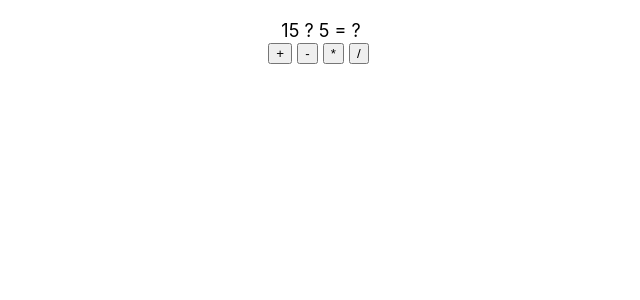
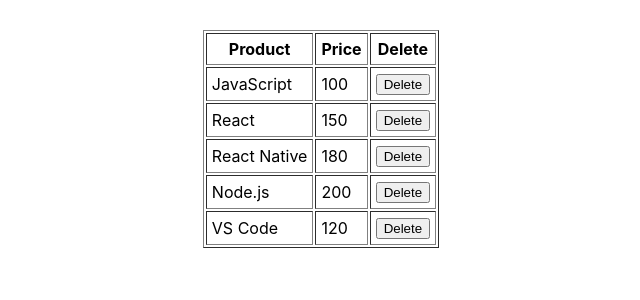
Before and after one commit to phollakrit/app1_ECT, a React (Create React App) app: page / in a window 1280 px wide. Shown: the top 300 px of the page, without its empty margins (319-959 px from the left). Built offline with nearby package versions, Linux system fonts and the light colour scheme.

Commit message:
RefsArray
RefsArray

```diff
--- a/src/App.js
+++ b/src/App.js
@@ -1,6 +1,6 @@
 import React from 'react'
-import RefsFunc from './refs-func';
+import RefsArray from './refs-array';
 
 export default function App() {
-  return <RefsFunc/>
+  return <RefsArray/>
 }
--- /dev/null
+++ b/src/refs-array.js
@@ -0,0 +1,49 @@
+import React from "react";
+
+export default function RefsArray(){
+    const table=React.useRef()
+    const tr=React.useRef([])
+
+    const data=[
+        ['JavaScript',100],
+        ['React',150],
+        ['React Native',180],
+        ['Node.js',200],
+        ['VS Code',120]
+    ]
+
+    const onClickButton=(i)=>{
+        const index=tr.current[i].rowIndex
+        table.current.deleteRow(index)
+    }
+
+    const onMouseOverRow=(i)=>{
+        tr.current[i].style.backgroundColor='yellow'
+    }
+
+    const onMouseOutRow=(i)=>{
+        tr.current[i].style.backgroundColor='white'
+    }
+    const tableStyles={margin:'auto',marginTop:30}
+
+    return(
+        <table ref={table} border="1" cellPadding={5} style={tableStyles}>
+            <tr><th>Product</th><th>Price</th><th>Delete</th></tr>
+            {
+                data.map((item,i)=>{
+                    return(
+                        <tr ref={el => tr.current[i]=el}
+                        onMouseOver={()=>onMouseOverRow(i)}
+                        onMouseOut={()=>onMouseOutRow(i)}
+                        >
+                            <td>{item[0]}</td>
+                            <td>{item[1]}</td>
+                            <td><button onClick={()=>onClickButton(i)}>
+                                Delete</button></td>
+                        </tr>
+                    )
+                })
+            }
+        </table>
+    )
+}
```
